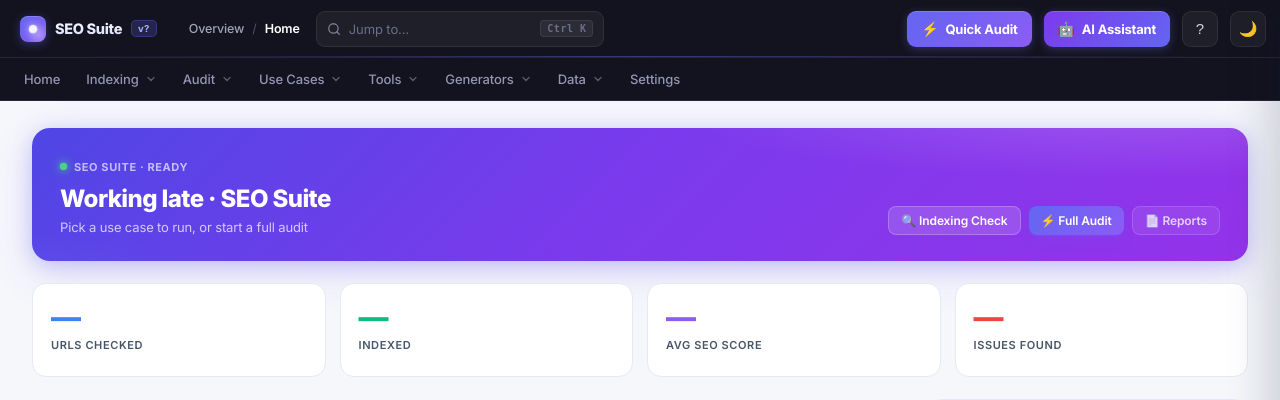
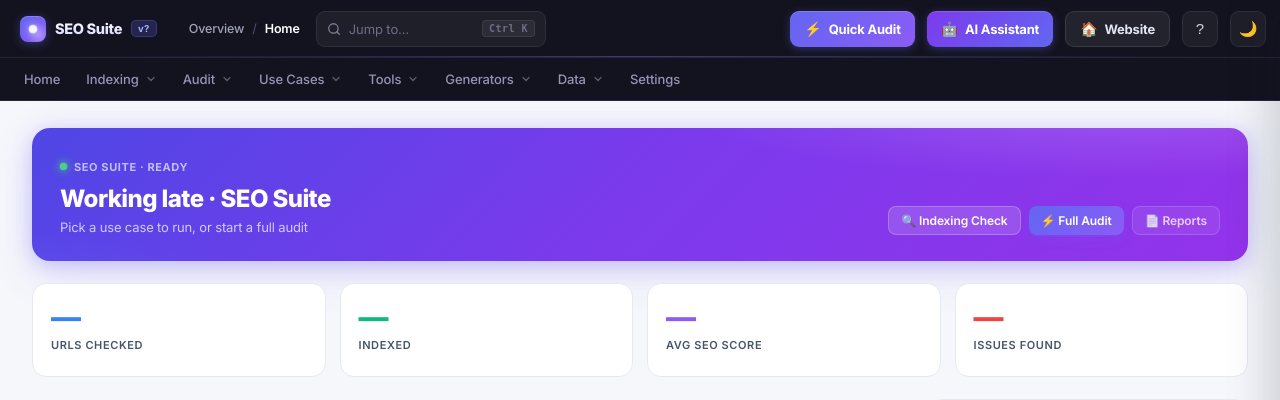
Before and after one commit to Layruss98266/SEO-Suite, a Flask app: page /app in a window 1280 px wide. Shown: the top 400 px of the page. Run offline with Flask 3, Linux system fonts and the light colour scheme; data that the repository does not hold is empty; some libraries are stand-ins or nearby versions.

Commit message:
feat: add elegant Website shortcut button to return to home page from tool dashboard

```diff
--- a/app/static/css/dashboard.css
+++ b/app/static/css/dashboard.css
@@ -2323,6 +2323,21 @@ body.dark .top-issues-panel{background:var(--sb-2);border-color:var(--sb-border)
 .tb-ai-btn:hover{background:linear-gradient(135deg,#6D28D9,#4F46E5);color:#fff}
 body.dark .tb-ai-btn{background:linear-gradient(135deg,#5B21B6,#4F46E5)}
 
+/* ── Topbar: Website shortcut button ─────────────────────────────────────── */
+.tb-web-btn{
+  background:rgba(255,255,255,.07);
+  border:1px solid rgba(255,255,255,.1);
+  color:#E2E5F5!important;
+  box-shadow:none;
+}
+.tb-web-btn:hover{
+  background:rgba(255,255,255,.14);
+  color:#fff!important;
+  border-color:rgba(255,255,255,.2);
+  transform:translateY(-1px);
+}
+.tb-web-btn:active{transform:translateY(0)}
+
 /* ── Home: Quick Tools + Generators strips ───────────────────────────────── */
 .home-strip-section{
   margin:0 0 20px;
--- a/app/templates/dashboard.html
+++ b/app/templates/dashboard.html
@@ -46,6 +46,11 @@
     <span class="tb-quick-icon">🤖</span>
     <span class="tb-quick-text">AI Assistant</span>
   </button>
+
+  <a class="tb-quick tb-web-btn" href="/" title="Return to public website" style="text-decoration:none">
+    <span class="tb-quick-icon">🏠</span>
+    <span class="tb-quick-text">Website</span>
+  </a>
 
   <button class="tb-icon-btn" onclick="openHelp()" title="Help & docs (?)" aria-label="Open help">?</button>
   <button class="tb-icon-btn" id="dark-toggle" onclick="toggleDark()" title="Toggle theme" aria-label="Toggle theme">🌙</button>
```
